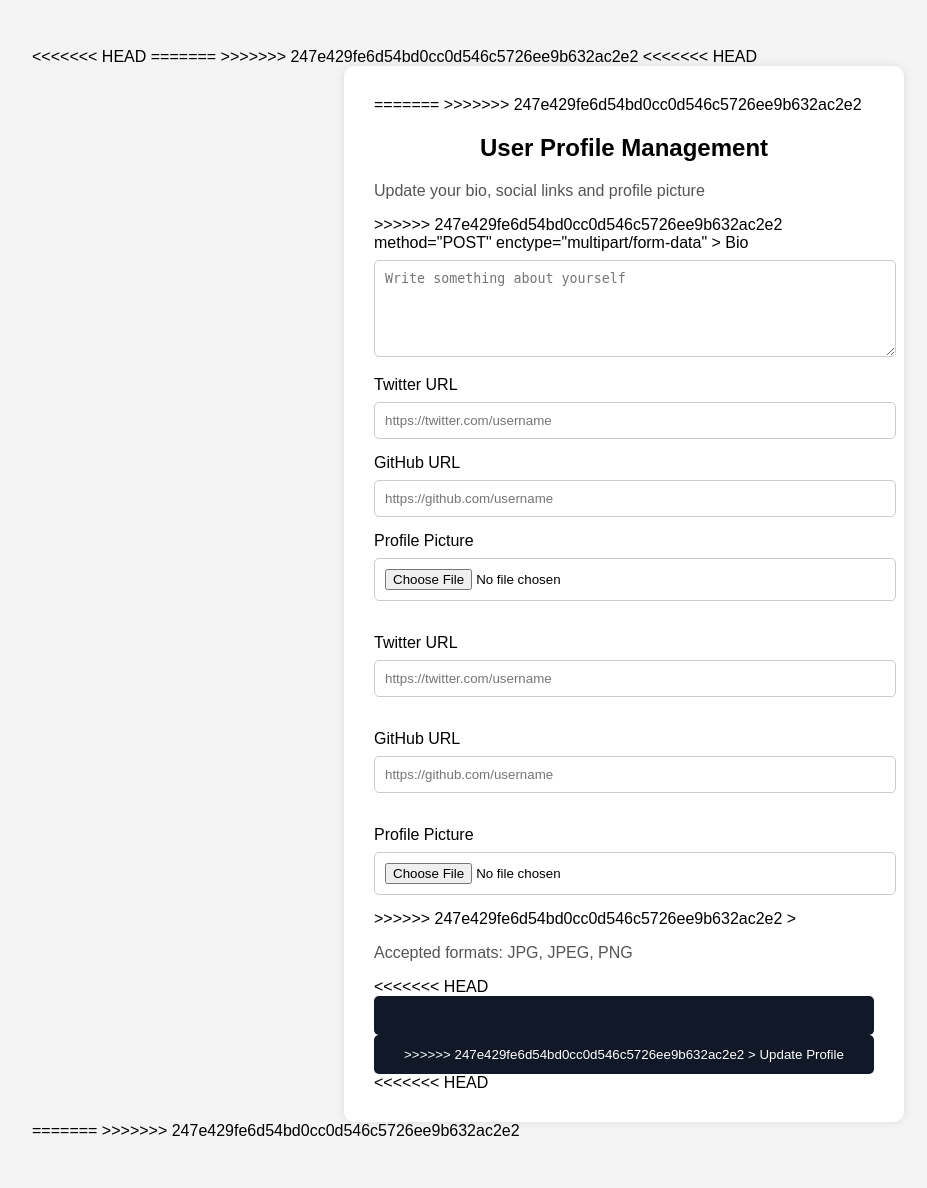
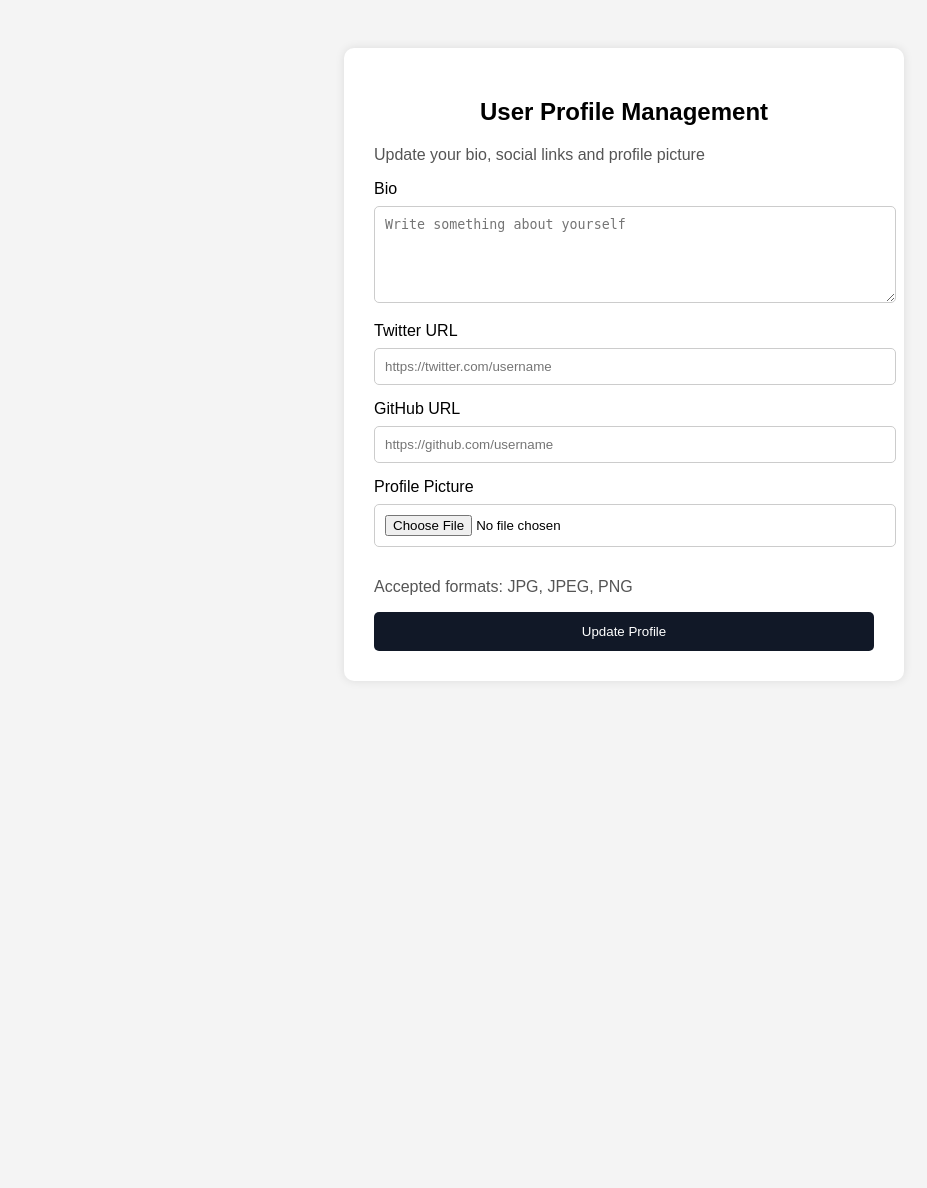
Before and after one commit to boktiar002/Webtech_Project_Group-10, a PHP site: page /profile.php in a window 1280 px wide. Shown: the whole page, without its empty margins (16-943 px from the left). After the commit the page ends 651 px from the top, so only its background shows below. Run offline with PHP 8.4, Linux system fonts and the light colour scheme; the visitor is signed in with stand-in values (Sample User, id 1).

Commit message:
Cleaned profile page merge conflicts

```diff
--- a/View/auth/profile.php
+++ b/View/auth/profile.php
@@ -18,7 +18,6 @@ if(!isset($_SESSION['user_id'])){
 
     <title>Profile</title>
 
-<<<<<<< HEAD
     <style>
 
     body{
@@ -84,17 +83,12 @@ if(!isset($_SESSION['user_id'])){
 
     </style>
 
-=======
->>>>>>> 247e429fe6d54bd0cc0d546c5726ee9b632ac2e2
 </head>
 
 <body>
 
-<<<<<<< HEAD
 <div class="profile-box">
 
-=======
->>>>>>> 247e429fe6d54bd0cc0d546c5726ee9b632ac2e2
 <h2>User Profile Management</h2>
 
 <p>
@@ -105,11 +99,7 @@ Update your bio, social links and profile picture
 
 <form
 
-<<<<<<< HEAD
 action="/Webtech_Project_Group-10-main/Controller/ProfileController.php"
-=======
-action="../../Controller/ProfileController.php"
->>>>>>> 247e429fe6d54bd0cc0d546c5726ee9b632ac2e2
 
 method="POST"
 
@@ -120,7 +110,6 @@ enctype="multipart/form-data"
 <label>Bio</label><br>
 
 <textarea
-<<<<<<< HEAD
 
 name="bio"
 
@@ -164,41 +153,6 @@ name="avatar"
 
 accept=".jpg,.jpeg,.png"
 
-=======
-name="bio"
-rows="5"
-cols="40"
-></textarea>
-
-<br><br>
-
-<label>Twitter URL</label><br>
-
-<input
-type="text"
-name="twitter"
-placeholder="https://twitter.com/username"
->
-
-<br><br>
-
-<label>GitHub URL</label><br>
-
-<input
-type="text"
-name="github"
-placeholder="https://github.com/username"
->
-
-<br><br>
-
-<label>Profile Picture</label><br>
-
-<input
-type="file"
-name="avatar"
-accept=".jpg,.jpeg,.png"
->>>>>>> 247e429fe6d54bd0cc0d546c5726ee9b632ac2e2
 >
 
 <p>
@@ -207,20 +161,12 @@ Accepted formats: JPG, JPEG, PNG
 
 </p>
 
-<<<<<<< HEAD
 <button
 
 type="submit"
 
 name="update_profile"
 
-=======
-<br><br>
-
-<button
-type="submit"
-name="update_profile"
->>>>>>> 247e429fe6d54bd0cc0d546c5726ee9b632ac2e2
 >
 
 Update Profile
@@ -229,11 +175,8 @@ Update Profile
 
 </form>
 
-<<<<<<< HEAD
 </div>
 
-=======
->>>>>>> 247e429fe6d54bd0cc0d546c5726ee9b632ac2e2
 </body>
 
 </html>
```
